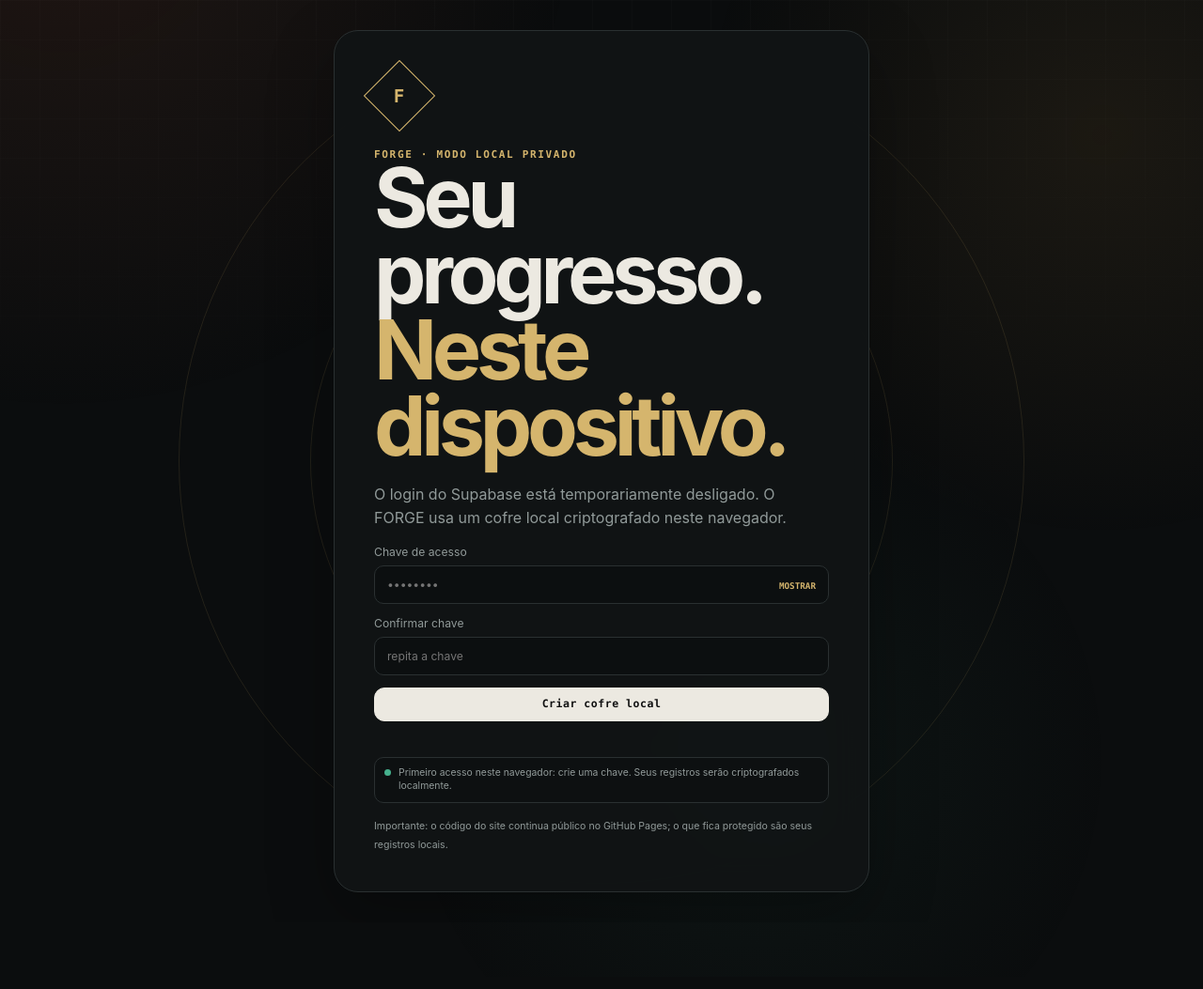
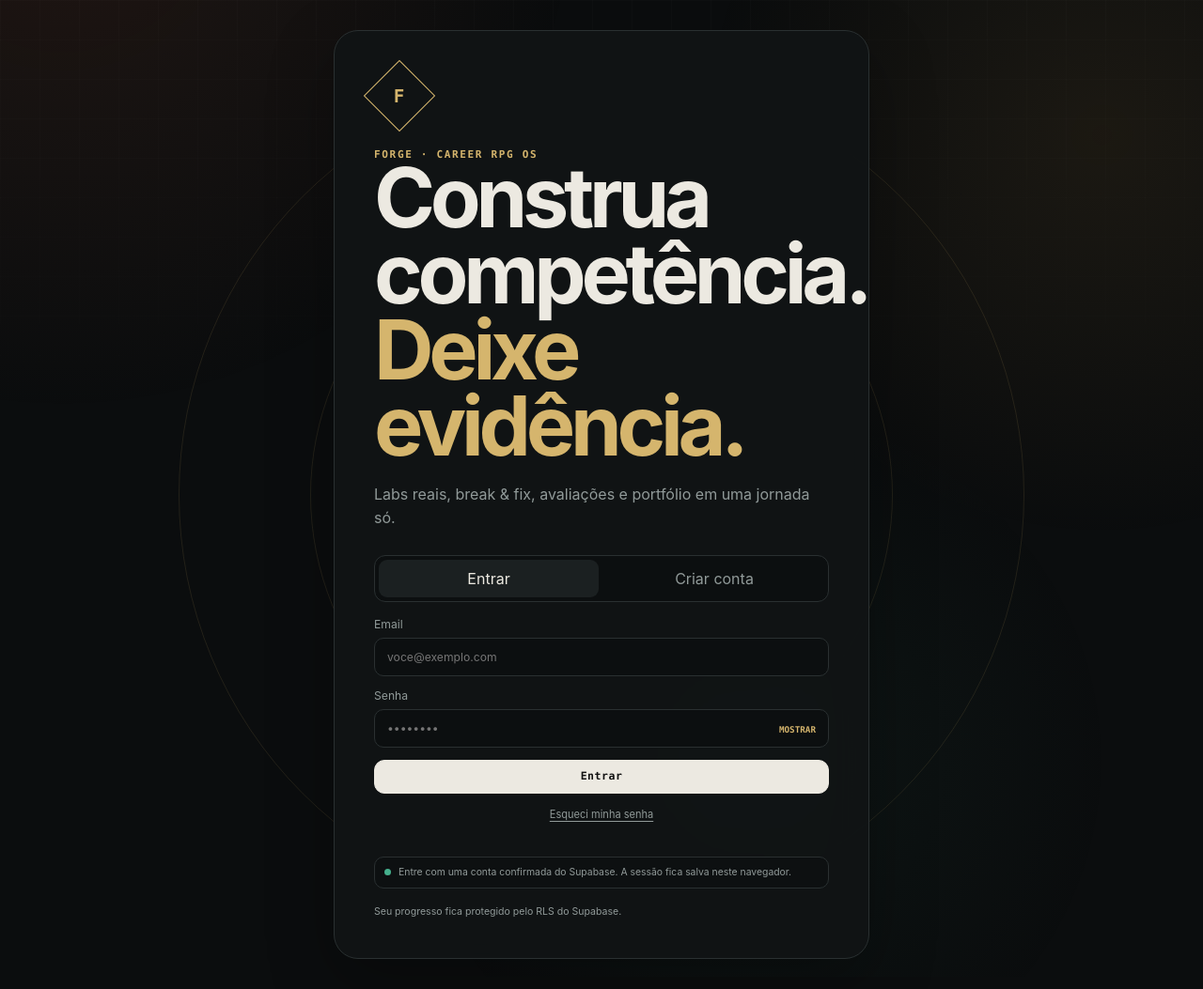
Before and after one commit to https-Maria/estudos, a website: page index.html in a window 1280 px wide. Shown: the whole page at 94% size. Before the commit the page ends 982 px from the top, so only its background shows below. Drawn offline with nearby package versions, Linux system fonts and the light colour scheme.

Commit message:
Restore Supabase auth flow (index.html)

```diff
--- a/index.html
+++ b/index.html
@@ -9,7 +9,7 @@
   <link rel="icon" type="image/svg+xml" href="./favicon.svg">
   <link rel="shortcut icon" href="./favicon.svg">
   <link rel="apple-touch-icon" href="./favicon.svg">
-  <link rel="stylesheet" href="./styles-v5.css?v=5.3.1">
+  <link rel="stylesheet" href="./styles-v5.css">
 </head>
 <body>
   <div class="ambient-grid"></div>
@@ -19,29 +19,30 @@
     <div class="auth-orbit orbit-a"></div><div class="auth-orbit orbit-b"></div>
     <div class="auth-panel">
       <div class="auth-mark"><span>F</span></div>
-      <div class="kicker">FORGE · MODO LOCAL PRIVADO</div>
-      <h1>Seu progresso.<br><em>Neste dispositivo.</em></h1>
-      <p>O login do Supabase está temporariamente desligado. O FORGE usa um cofre local criptografado neste navegador.</p>
-
+      <div class="kicker">FORGE · CAREER RPG OS</div>
+      <h1>Construa competência.<br><em>Deixe evidência.</em></h1>
+      <p>Labs reais, break & fix, avaliações e portfólio em uma jornada só.</p>
+      <div class="auth-tabs">
+        <button class="auth-tab active" data-auth-mode="signin">Entrar</button>
+        <button class="auth-tab" data-auth-mode="signup">Criar conta</button>
+      </div>
       <form id="authForm" class="auth-form">
-        <label>Chave de acesso
+        <label>Email<input id="email" type="email" required autocomplete="email" placeholder="voce@exemplo.com"></label>
+        <label>Senha
           <div class="password-wrap">
             <input id="password" type="password" required minlength="6" autocomplete="current-password" placeholder="••••••••">
             <button id="togglePasswordBtn" type="button" class="password-toggle">mostrar</button>
           </div>
         </label>
-        <label id="vaultConfirmWrap" class="hidden">Confirmar chave
-          <input id="vaultPasswordConfirm" type="password" minlength="6" autocomplete="new-password" placeholder="repita a chave">
-        </label>
-        <button id="authSubmit" class="btn btn-primary btn-wide" type="submit">Desbloquear FORGE</button>
+        <button id="authSubmit" class="btn btn-primary btn-wide" type="submit">Entrar</button>
+        <button id="forgotPasswordBtn" class="auth-link" type="button">Esqueci minha senha</button>
       </form>
-
       <p id="authMessage" class="form-message"></p>
       <div class="auth-status">
         <i></i>
-        <span id="authStatusText">Os dados ficam criptografados no armazenamento deste navegador. Não há recuperação por email.</span>
+        <span id="authStatusText">Entre com uma conta confirmada do Supabase. A sessão fica salva neste navegador.</span>
       </div>
-      <span class="auth-foot">Importante: o código do site continua público no GitHub Pages; o que fica protegido são seus registros locais.</span>
+      <span class="auth-foot">Seu progresso fica protegido pelo RLS do Supabase.</span>
     </div>
   </section>
 
@@ -54,7 +55,7 @@
 
       <div class="sidebar-profile">
         <div class="avatar">M</div>
-        <div><strong>Maria</strong><span id="sidebarRank">Aprendiz · Lv. 1</span><small id="sidebarEmail">modo local criptografado</small></div>
+        <div><strong>Maria</strong><span id="sidebarRank">Aprendiz · Lv. 1</span><small id="sidebarEmail"></small></div>
         <div class="xp-mini"><div id="sidebarXpBar"></div></div>
       </div>
 
@@ -80,7 +81,7 @@
       </nav>
 
       <div class="sidebar-bottom">
-        <button id="logoutBtn" class="sidebar-action">Bloquear cofre</button>
+        <button id="logoutBtn" class="sidebar-action">Sair</button>
       </div>
     </aside>
 
@@ -418,9 +419,9 @@
   </dialog>
 
   <script src="https://cdn.jsdelivr.net/npm/@supabase/supabase-js@2"></script>
-  <script src="./config.js?v=5.3.1"></script>
+  <script src="./config.js"></script>
   <script src="./analytics.js"></script>
   <script src="./curriculum.js"></script>
-  <script src="./app-v5.js?v=5.3.1"></script>
+  <script src="./app-v5.js"></script>
 </body>
 </html>
```
